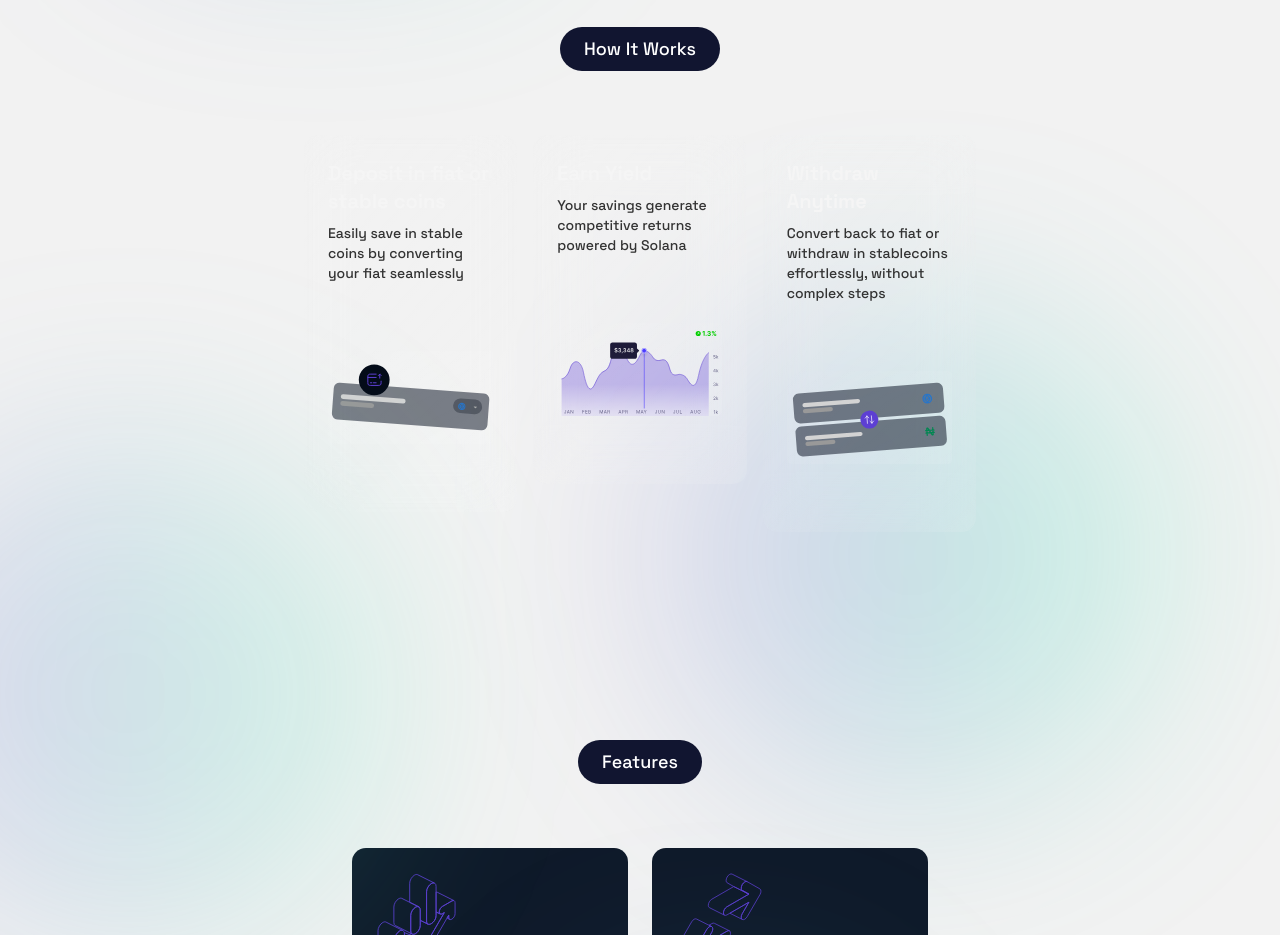
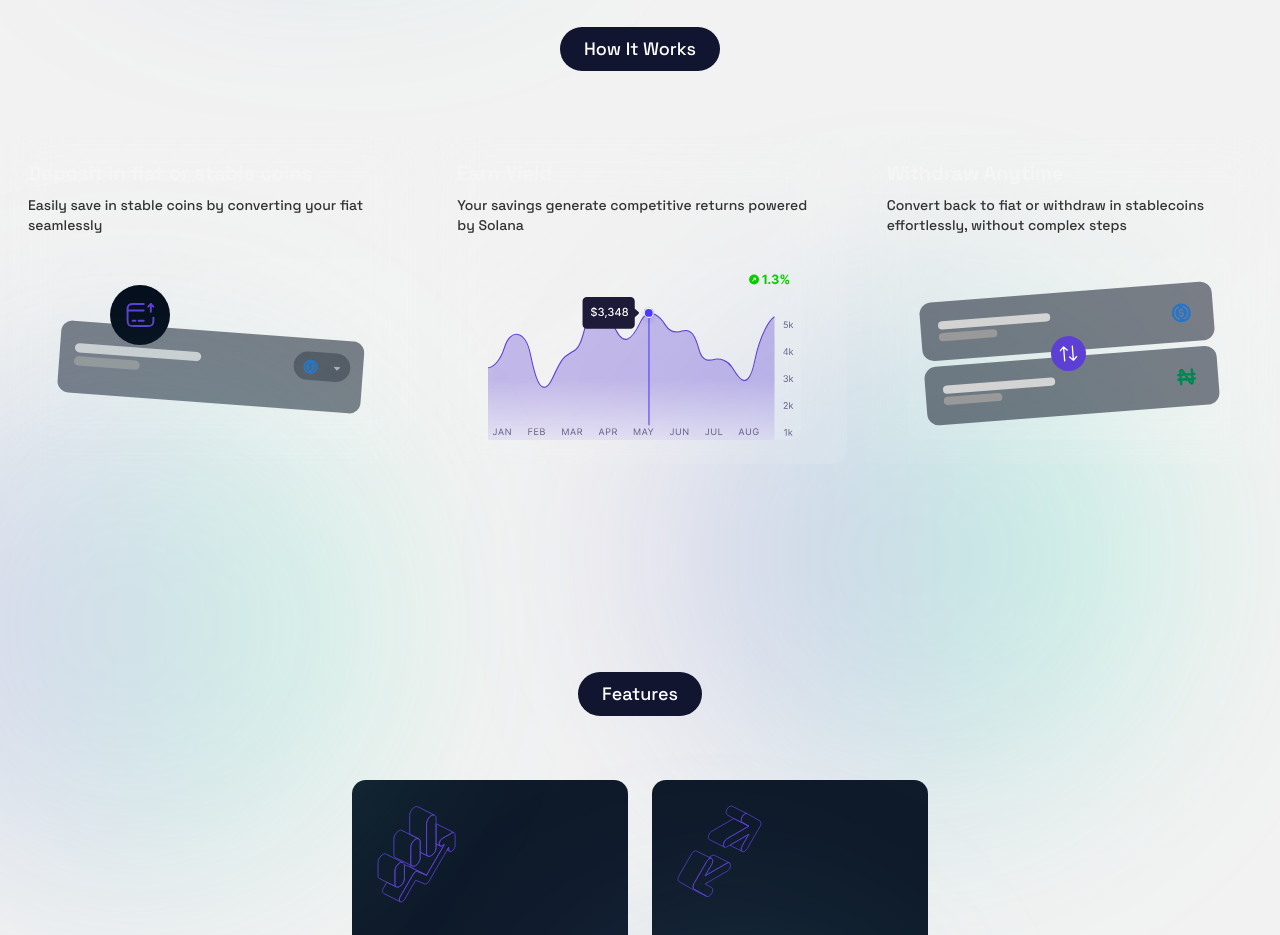
Before and after one commit to SolNest/solnest-web-app, a Next.js app: page / in a window 1280 px wide. Shown: the part 1320-2255 px from the top of the page. Built offline with nearby package versions, Linux system fonts and the light colour scheme.

Commit message:
feat: waitlist setupp

```diff
--- a/components/organisms/how-it-works.tsx
+++ b/components/organisms/how-it-works.tsx
@@ -42,7 +42,7 @@ const HowItWorks = () => {
       <div className="absolute w-[498px] h-[498px] top-[375px] right-[120px] rounded-[249px] [background:linear-gradient(90deg,rgba(93,63,211,0.2)_0%,rgba(0,255,163,0.2)_100%)] blur-[100px] z-0" />
       <AnimatedList
         staggerDelay={0.2}
-        className="grid md:grid-cols-3 max-w-2xl mx-auto gap-4"
+        className="grid md:grid-cols-3 mx-auto gap-4"
       >
         {workSteps.map((item, index) => (
           <div
```
